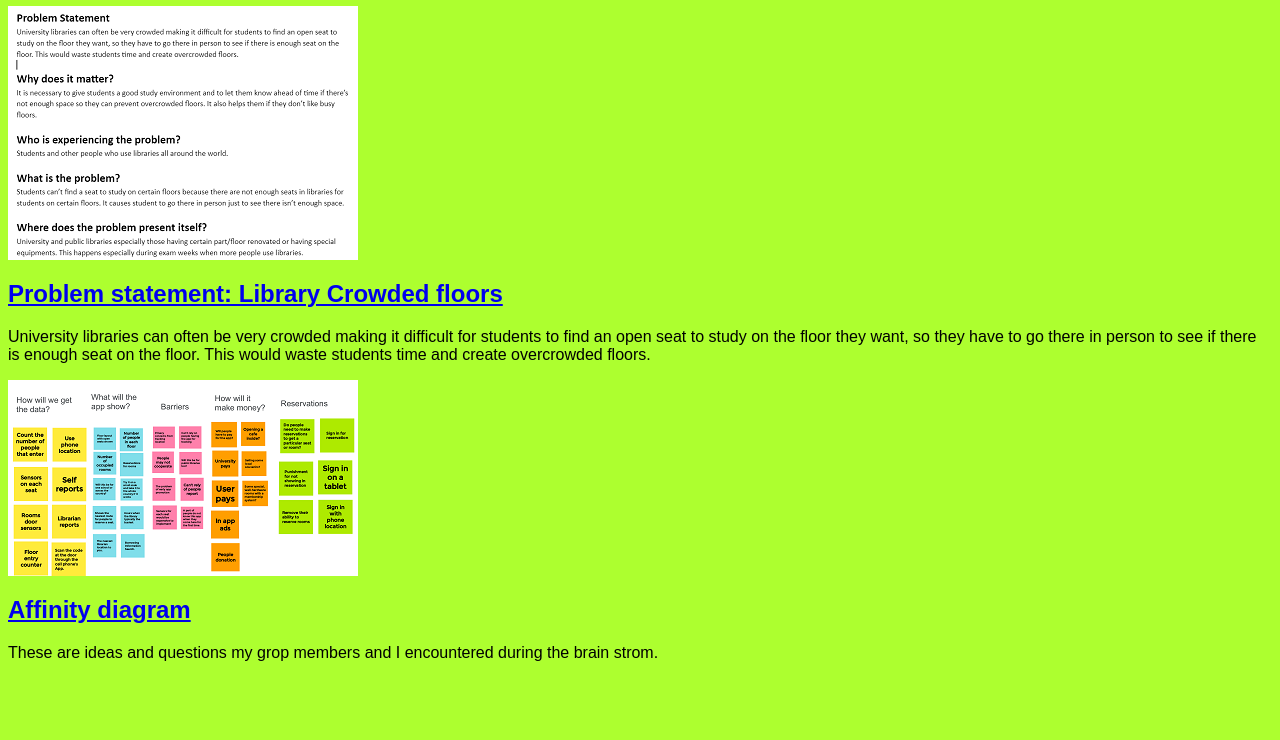
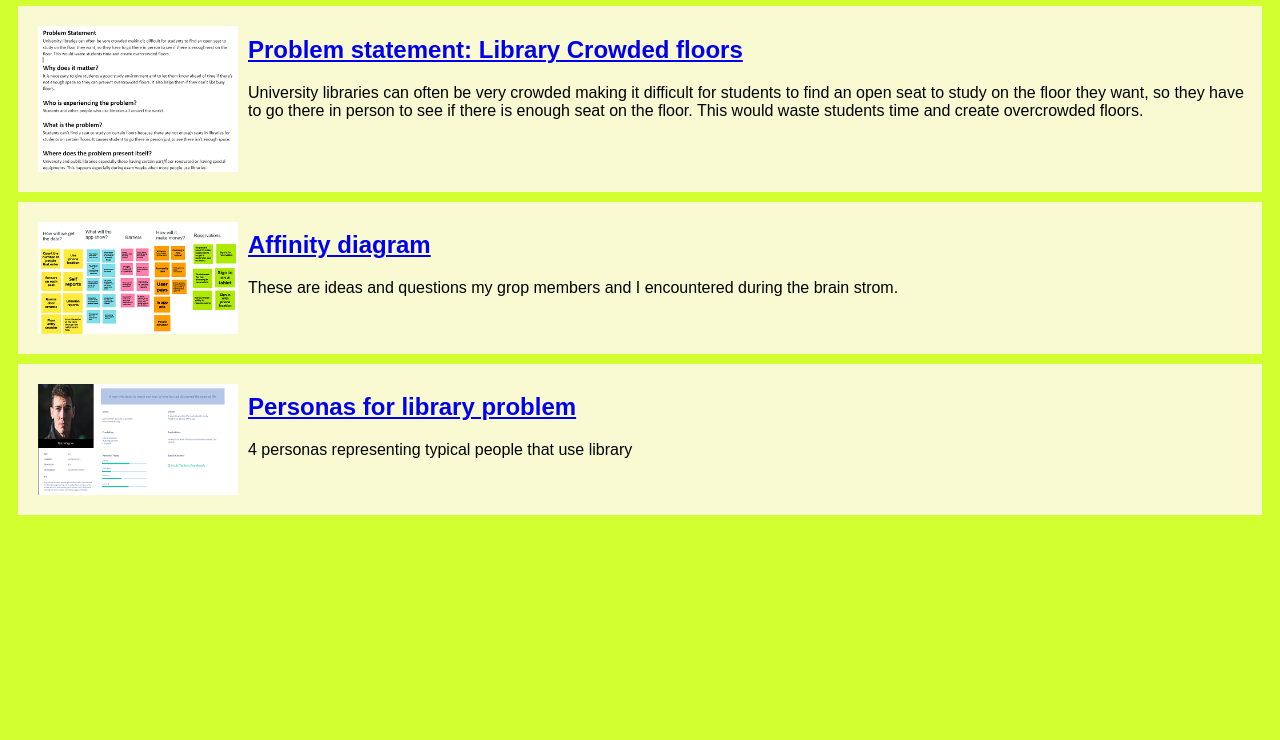
Before and after one commit to arshiaesll/arshiaesll.github.io, a plain HTML site: page index.html in a window 1280 px wide. Shown: the part 60-800 px from the top of the page. Drawn offline with Linux system fonts and the light colour scheme.

Commit message:
Add files via upload

```diff
--- a/index.html
+++ b/index.html
@@ -29,6 +29,19 @@
             </section>
         </section>
 
+         <!-- Persona assignment -->
+
+         <section class="assignment">
+            <a href = "file/personas.pdf" ><img src ="images/personas.png.png" > </a>
+            <section class = "ass-detail">
+                <a href = "file/personas.pdf" ><h2> Personas for library problem  </h2></a>
+                <p>
+                    4 personas representing typical people that use library
+                </p>
+
+            </section>
+        </section>
+
     </body>
 
 
--- a/styles.css
+++ b/styles.css
@@ -1,7 +1,20 @@
 body {
-    background: greenyellow;
+    background: rgb(210, 255, 47);
     font-family: Arial, Helvetica, sans-serif;
 
+}
+
+.assignment{
+
+    display: flex;
+    padding: 10px;
+    margin: 10px;
+    background: lightgoldenrodyellow;
+}
+
+.assignment img {
+    width  :200px;
+    padding :10px;
 }
 
 h1{
```
Also changed, not shown: images/personas.png.png (added), 1 other file.
